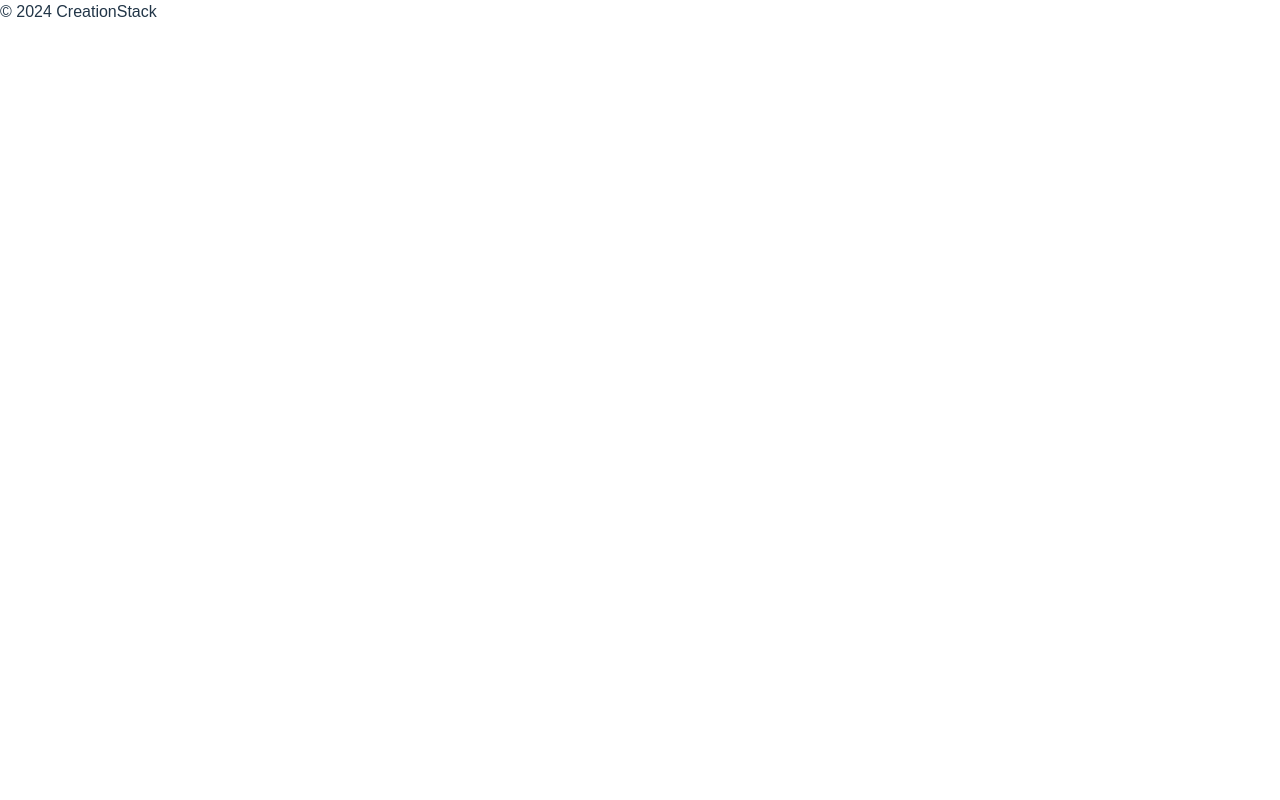
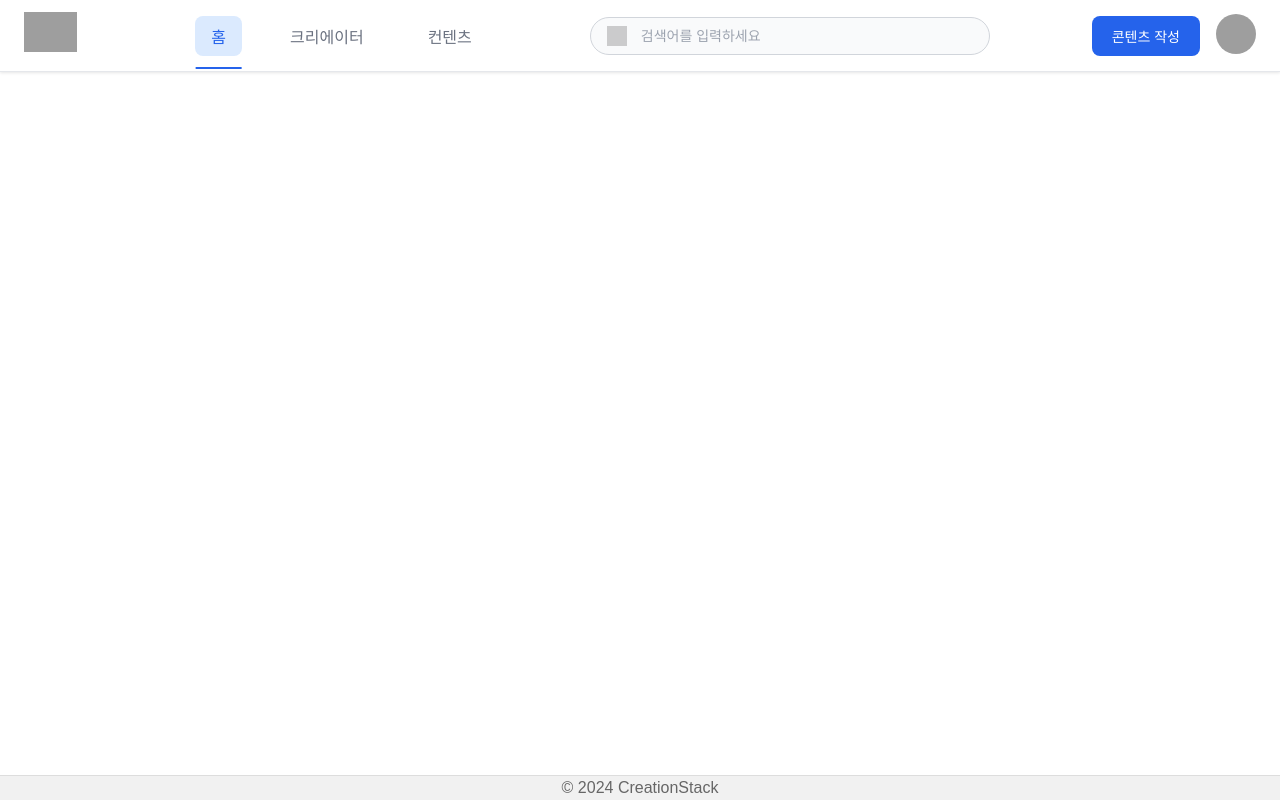
Before and after one commit to yeon47/CreationStack, a React (Vite) app in the folder frontend/: page / in a window 1280 px wide. Built offline with nearby package versions, Linux system fonts and the light colour scheme; grey boxes are pictures that could not be loaded.

Commit message:
[Fix] {} 오류 수정

```diff
--- a/frontend/src/layouts/mainLayout.jsx
+++ b/frontend/src/layouts/mainLayout.jsx
@@ -2,10 +2,11 @@ import React from "react";
 import Main from "../components/main";
 import Footer from "../components/Footer";
 import styles from "../styles/layout.module.css";
+import { NavbarCreator } from "../components/NavbarCreator";
 
 const MainLayout = ({ children }) => (
   <div className={styles.layout}>
-    {/* <NavBar /> */}
+    <NavbarCreator />
     <Main>{children}</Main>
     <Footer />
   </div>
--- a/frontend/src/styles/layout.module.css
+++ b/frontend/src/styles/layout.module.css
@@ -221,6 +221,8 @@
   .createContentButton {
     padding: 6px 12px;
     font-size: 12px;
+  }
+}
 
 /* Layout container */
 .layout {
```
